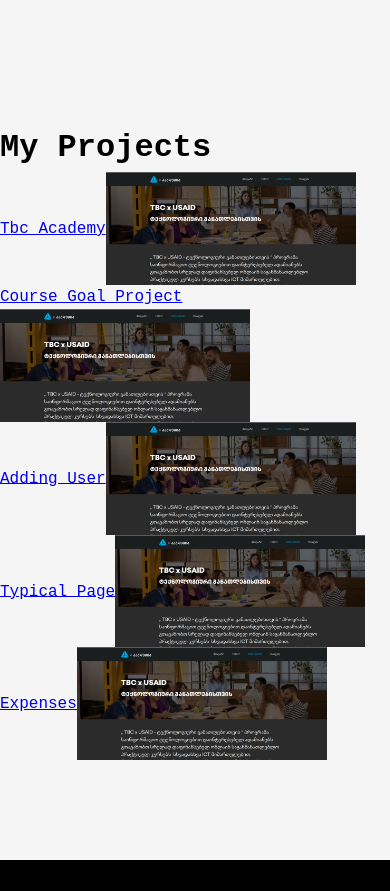
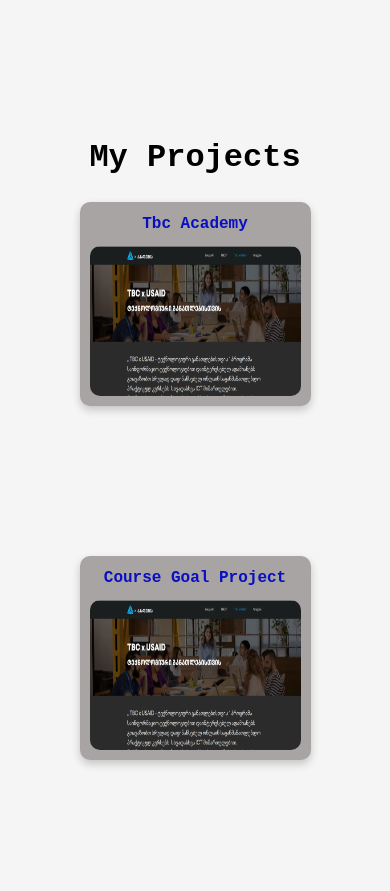
Before and after one commit to sergokhmaladze/portfolio-site, a Next.js app: page / in a window 390 px wide. Shown: the part 800-1691 px from the top of the page. Built offline with nearby package versions, Linux system fonts and the light colour scheme.

Commit message:
add styling on project cards

```diff
--- a/app/home.module.css
+++ b/app/home.module.css
@@ -11,3 +11,93 @@
 .container p{
   margin-left: 5px;
 }
+
+.container__projects{
+  text-align: center;
+  padding: 45px;
+}
+
+.projects__grid {
+  display: grid;
+  grid-template-columns: repeat(auto-fit, minmax(250px, 1fr));
+  gap: 150px;
+  padding: 20px;
+  overflow: hidden;
+}
+
+.projects__grid :hover{
+  background-color: rgb(15, 14, 14);
+  transition: all 0.5s ease;
+}
+
+.container__projects img{
+  height: 150px;
+  border-radius: 10px;
+  max-width: 100%;
+}
+
+.project{
+  background-color: rgb(168, 164, 164);
+  padding: 20px;
+  border-radius: 10px;
+  text-align: center;
+  box-shadow: 0 4px 8px rgba(0, 0, 0, 0.2);
+}
+
+.project__content {
+  display: flex;
+  flex-direction: column;
+  align-items: center;
+  gap: 10px;
+}
+
+.project__content :hover{
+  color: whitesmoke;
+}
+
+.project__link {
+  text-decoration: none;
+  color: #090fc1;
+  font-size: 18px;
+  font-weight: bold;
+}
+
+@media (min-width: 1500px){
+  .projects__grid{
+    grid-template-columns: repeat(3, minmax(250px, 1fr));
+  }
+}
+
+@media (max-width: 900px) {
+  .container__projects{
+    padding: 10px;
+  }
+
+  .projects__grid {
+    grid-template-columns: repeat(auto-fit, minmax(200px, 1fr));
+  }
+
+  .project {
+    padding: 15px;
+  }
+
+}
+
+@media (max-width: 600px) {
+  .projects__grid {
+    grid-template-columns: 0.7fr;
+    justify-content: center;
+  }
+
+  .container__projects {
+    padding: 10px;
+  }
+
+  .project {
+    padding: 10px;
+  }
+
+  .project__link {
+    font-size: 16px;
+  }
+}
--- a/app/page.tsx
+++ b/app/page.tsx
@@ -14,7 +14,26 @@
            რაც იწვევს მთლიანი პროდუქტის წარმატებას</p>
       </div>
 
-      <div>
+      <div className={styles.container__projects}>
+        <h1 className={styles.container__title}>My Projects</h1>
+        <div className={styles.projects__grid}>
+        {projects.map((project) => (
+          <div className={styles.project} key={project.id}>
+            <div className={styles.project__content}>
+              <Link className={styles.project__link} href={`/projects/${project.slug}` } >
+                {project.title}
+              </Link>
+              <img className={styles.project__image} src={project.image} width={250} />
+            </div>
+          </div>
+        ))}
+        </div>
+      </div>
+    </main>
+  );
+}
+
+{/* <div>
   <h1>My Projects</h1>
     <ul>
     {projects.map((project) => (
@@ -26,7 +45,4 @@
       </li>
     ))}
     </ul>
-    </div>
-    </main>
-  );
-}
+</div> */}
```
Lines whose indentation alone changed are shown as unchanged.
